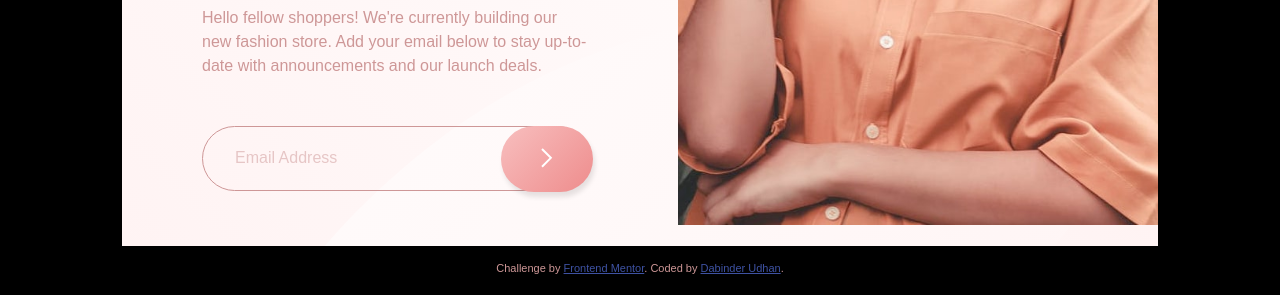
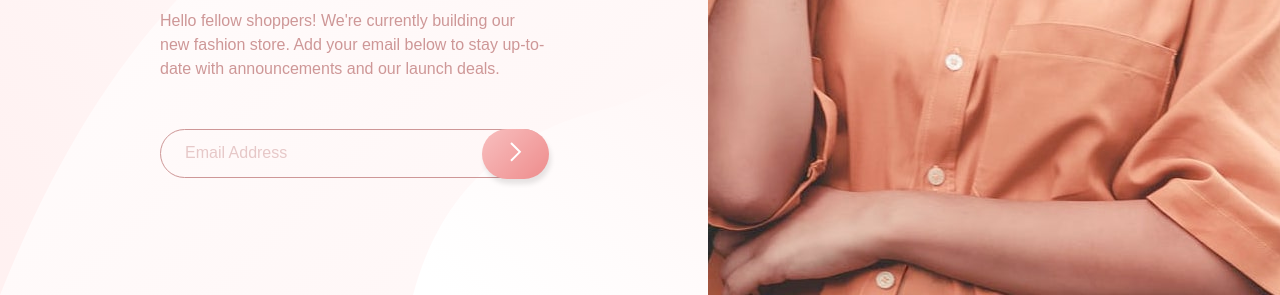
Before and after one commit to dabinderudhan/base-apparel-coming-soon, a website: page index.html in a window 1280 px wide. Shown: the part 505-800 px from the top of the page. Drawn offline with Linux system fonts and the light colour scheme.

Commit message:
changes in responsiveness

```diff
--- a/index.html
+++ b/index.html
@@ -21,7 +21,7 @@
     <title>Frontend Mentor | Base Apparel coming soon page</title>
   </head>
   <body class="flex flex-col">
-    <main>
+    <main class="flex">
       <div class="container grid">
         <div class="logo">
           <img src="./images/logo.svg" alt="" aria-hidden="true" />
@@ -67,9 +67,12 @@
           </form>
         </section>
       </div>
+      <div class="hero-img--desktop">
+        <img src="./images/hero-desktop.jpg" alt="girl image" />
+      </div>
     </main>
 
-    <footer>
+    <!-- <footer>
       <p class="attribution">
         Challenge by
         <a href="https://www.frontendmentor.io?ref=challenge" target="_blank"
@@ -77,6 +80,6 @@
         >. Coded by
         <a href="https://github.com/dabinderudhan">Dabinder Udhan</a>.
       </p>
-    </footer>
+    </footer> -->
   </body>
 </html>
--- a/sass/base/_base.scss
+++ b/sass/base/_base.scss
@@ -10,8 +10,15 @@ body {
   min-height: 100vh;
   background-color: #000;
   gap: 1rem;
+  overflow: hidden;
 }
 
 img {
   width: 100%;
 }
+
+@media (min-width: 1250px) {
+  body {
+    width: 100vw;
+  }
+}
--- a/sass/pages/_home.scss
+++ b/sass/pages/_home.scss
@@ -1,7 +1,12 @@
 main {
   max-width: 375px;
-  padding: 2.5rem 0;
+  min-height: 100vh;
+  // padding: 2.5rem 0;
   background-image: linear-gradient($color-gradient-light);
+
+  & .hero-img--desktop {
+    display: none;
+  }
 }
 
 .container {
@@ -107,41 +112,66 @@ main {
   }
 }
 
-@media (min-width: 900px) {
+@media (min-width: 1250px) {
   main {
-    max-width: 100%;
+    min-width: 100vw;
+    max-height: 100vh;
     padding: 0;
-    background-image: url(../images/bg-pattern-desktop.svg),
-      linear-gradient(135deg, rgb(255, 255, 255), rgb(255, 245, 245));
-    background-size: 100%;
-    background-repeat: no-repeat;
-    margin: 3rem 1rem 0;
+    background-image: none;
+    flex: 1 1 0;
+
+    // margin: 3rem 1rem 0;
+    & .hero-img--desktop {
+      display: block;
+      min-height: 100vh;
+      // width: max-content;
+      flex-grow: 1;
+
+      & img {
+        max-width: 100%;
+        min-height: 100vh;
+        display: block;
+        object-fit: cover;
+        // object-position: left top;
+      }
+    }
   }
 
   .container {
-    grid-template-areas:
-      "logo image"
-      "content image";
-    grid-template-columns: min-content 1fr;
-    // grid-template-rows: min-content 1fr;
-    // padding-inline: 6rem;
-    gap: 0.5rem;
+    // grid-template-areas: "container image";
+    // grid-template-columns: repeat(2, 1fr);
+    // // grid-template-rows: min-content 1fr;
+    // // padding-inline: 6rem;
+    // gap: 0.5rem;
+    background-image: url(../images/bg-pattern-desktop.svg),
+      linear-gradient(135deg, rgb(255, 255, 255), rgb(255, 245, 245));
+    background-size: cover;
+    background-repeat: no-repeat;
+    width: min-content;
+    min-height: 100vh;
+    flex-grow: 1;
+    display: flex;
+    flex-direction: column;
+    // padding-inline: 11rem;
   }
 
   .logo {
     grid-area: logo;
-    padding-top: 3rem;
-    padding-inline: 3rem;
+    padding-top: 5rem;
+    padding-inline: 10rem;
+    width: 100%;
   }
 
   .hero-img {
-    grid-area: image;
-    width: 30rem;
+    display: none;
+    // grid-area: image;
+    // width: 100%;
+    // justify-self: end;
 
-    & img {
-      content: url("../images/hero-desktop.jpg");
-      // width: 100%;
-    }
+    // & img {
+    //   content: url("../images/hero-desktop.jpg");
+    //   // width: 100%;
+    // }
   }
 
   .section-content {
@@ -149,13 +179,13 @@ main {
     max-width: 100%;
     text-align: left;
     padding: 0;
-    margin-top: 5rem;
-    margin-bottom: 2rem;
-    padding-inline: 2.8rem;
+    margin-top: 8rem;
+    // margin-bottom: 2rem;
+    padding-inline: 10rem;
 
     &--heading {
-      font-size: 3rem;
-      letter-spacing: 1.1rem;
+      font-size: 4rem;
+      letter-spacing: 1.3rem;
     }
 
     &--para {
@@ -182,52 +212,52 @@ main {
   }
 }
 
-@media (min-width: 1100px) {
-  main {
-    margin: 5rem 1.9rem 0;
-  }
+// @media (min-width: 1100px) {
+//   main {
+//     margin: 5rem 1.9rem 0;
+//   }
 
-  .logo {
-    padding-inline: 5rem;
-  }
+//   .logo {
+//     padding-inline: 5rem;
+//   }
 
-  .section-content {
-    padding-inline: 5rem;
+//   .section-content {
+//     padding-inline: 5rem;
 
-    &--heading {
-      font-size: 4rem;
-      letter-spacing: 1.3rem;
-    }
+//     &--heading {
+//       font-size: 4rem;
+//       letter-spacing: 1.3rem;
+//     }
 
-    &--email {
-      &-box {
-        padding: 1.5rem 2rem;
+//     &--email {
+//       &-box {
+//         padding: 1.5rem 2rem;
 
-        &::placeholder {
-          font-size: 1rem;
-        }
-      }
+//         &::placeholder {
+//           font-size: 1rem;
+//         }
+//       }
 
-      &-btns {
-        &_submit {
-          padding: 1.35rem 2.5rem;
-          border-radius: 50px;
-        }
-      }
-    }
-  }
-}
+//       &-btns {
+//         &_submit {
+//           padding: 1.35rem 2.5rem;
+//           border-radius: 50px;
+//         }
+//       }
+//     }
+//   }
+// }
 
-@media (min-width: 1300px) {
-  main {
-    margin: 5rem 7.4rem 0;
-  }
+// @media (min-width: 1300px) {
+//   main {
+//     margin: 5rem 7.4rem 0;
+//   }
 
-  .logo {
-    padding-inline: 8rem;
-  }
+//   .logo {
+//     padding-inline: 8rem;
+//   }
 
-  .section-content {
-    padding-inline: 8rem;
-  }
-}
+//   .section-content {
+//     padding-inline: 8rem;
+//   }
+// }
```
Also changed, not shown: css/main.css.
